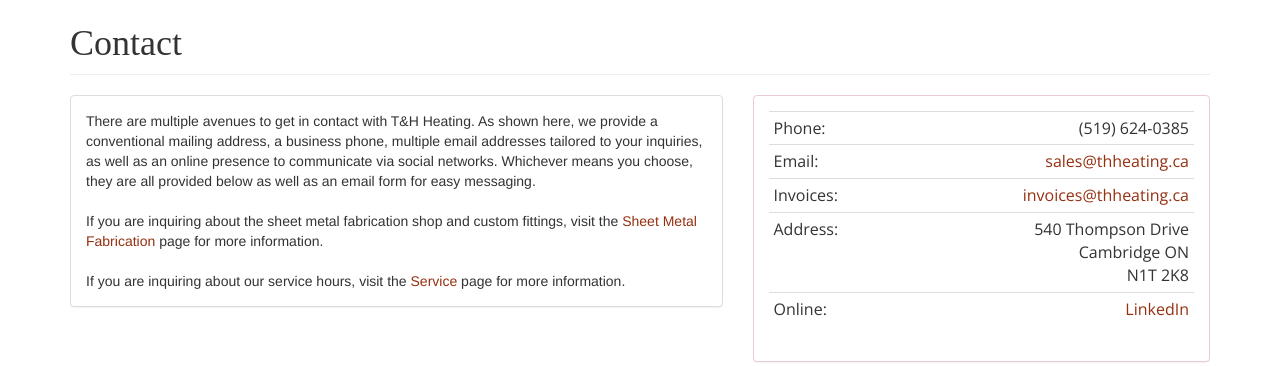
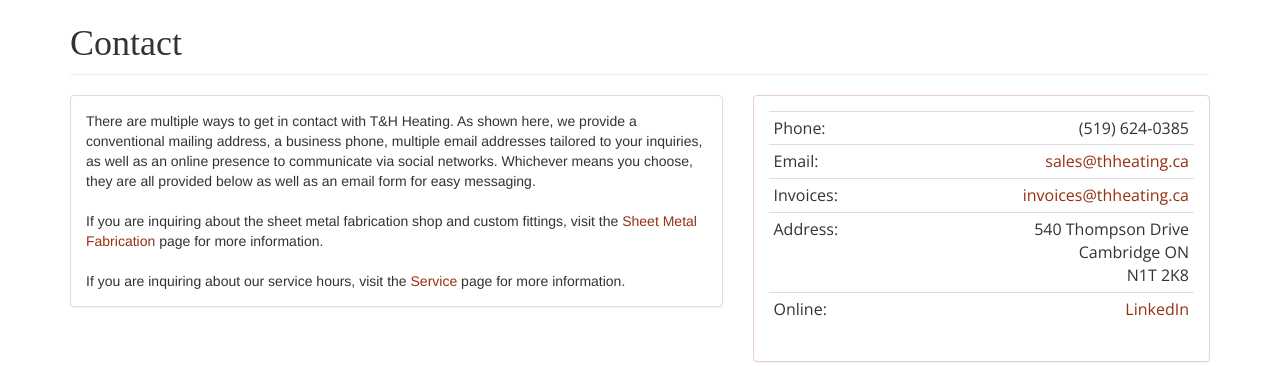
Before and after one commit to brandondasilva/thheating-old, a PHP site: page /contact/ in a window 1280 px wide. Shown: the part 51-417 px from the top of the page. Run offline with PHP 8.4, Linux system fonts and the light colour scheme; some libraries are stand-ins or nearby versions; some web fonts are replaced.

Commit message:
Modified contact page content slightly.

```diff
--- a/contact/index.php
+++ b/contact/index.php
@@ -21,7 +21,7 @@
       <div class="col-md-7 col-xs-12">
         <div class="panel panel-default">
           <div class="panel-body">
-            There are multiple avenues to get in contact with T&amp;H Heating. As shown here, we provide a conventional mailing address, a business phone, multiple email addresses tailored to your inquiries, as well as an online presence to communicate via social networks. Whichever means you choose, they are all provided below as well as an email form for easy messaging.<br><br>
+            There are multiple ways to get in contact with T&amp;H Heating. As shown here, we provide a conventional mailing address, a business phone, multiple email addresses tailored to your inquiries, as well as an online presence to communicate via social networks. Whichever means you choose, they are all provided below as well as an email form for easy messaging.<br><br>
             If you are inquiring about the sheet metal fabrication shop and custom fittings, visit the <a href="/products/fabrication/">Sheet Metal Fabrication</a> page for more information.<br>
             <br>
             If you are inquiring about our service hours, visit the <a href="/products/service/">Service</a> page for more information.
```
